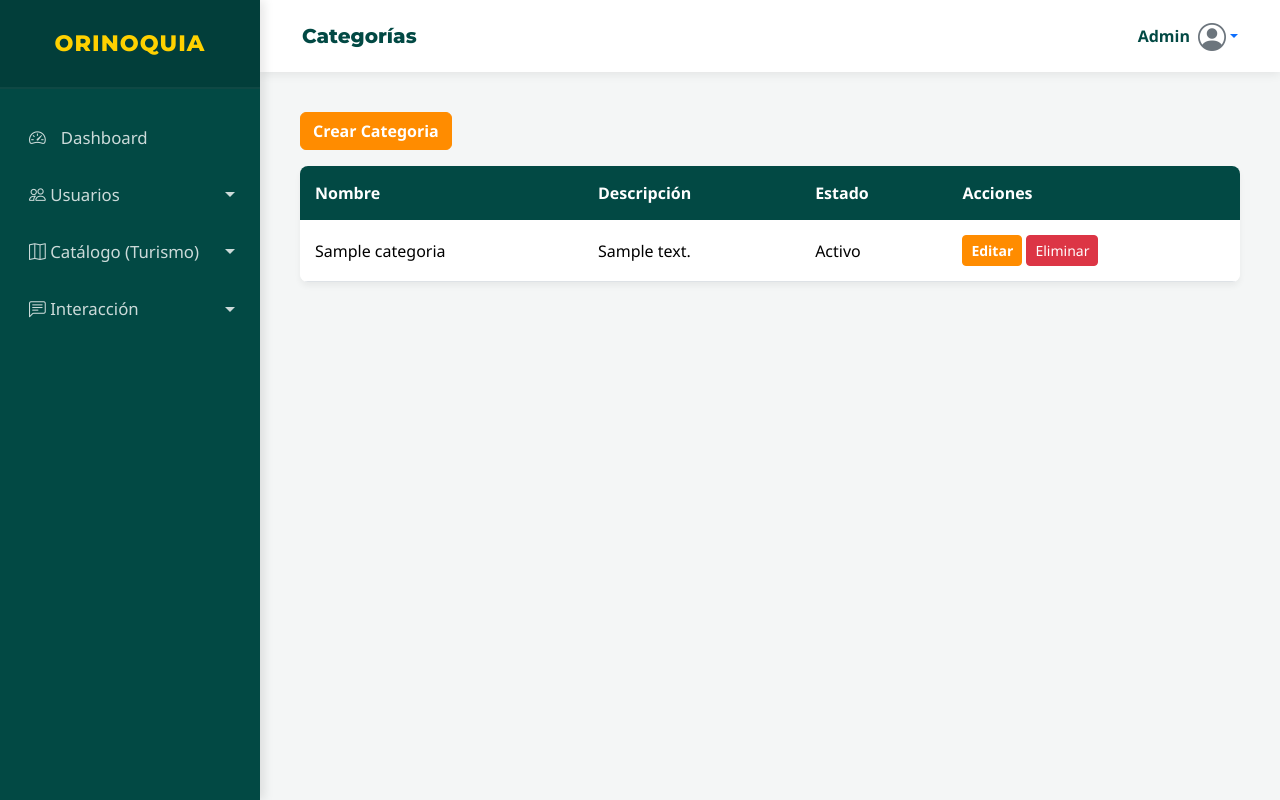
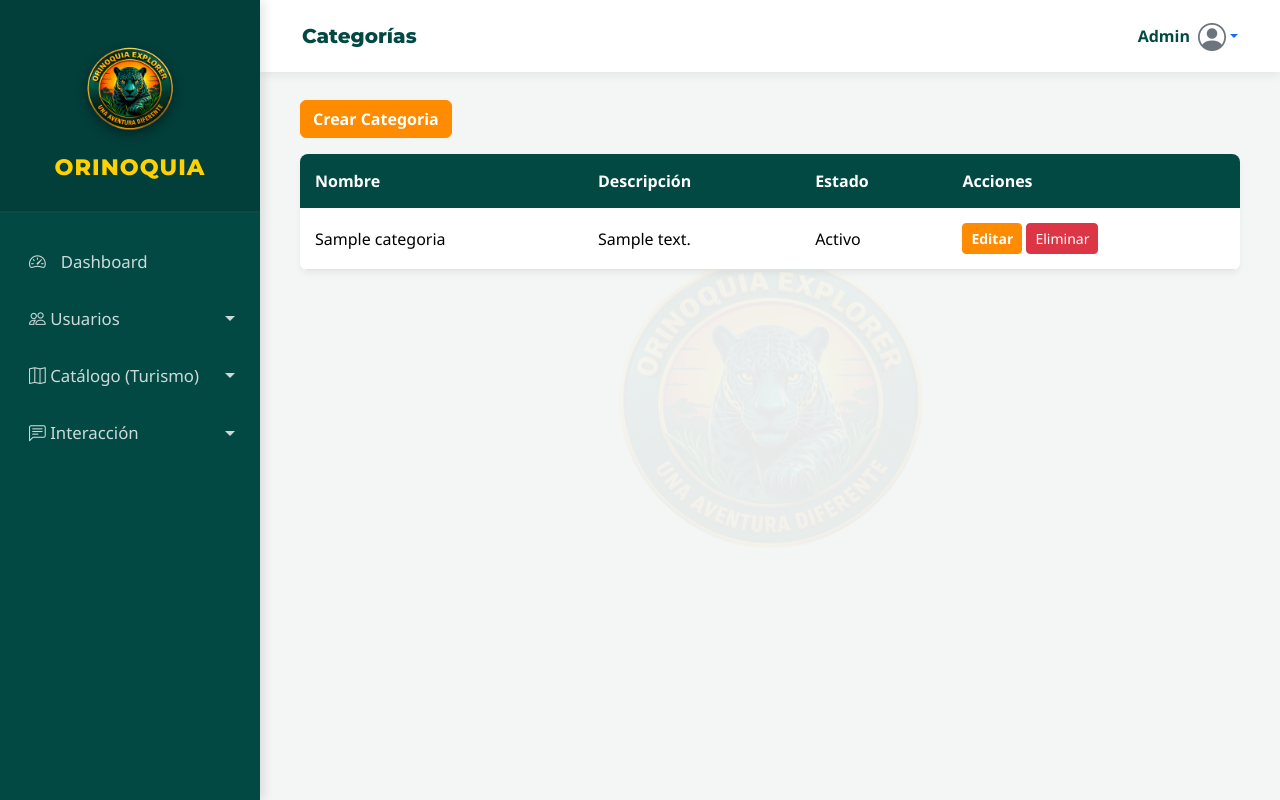
Before and after one commit to AntonyBotelloH/Orinoquia-Explorer, a Django app: page /experiencias/categoria/ in a window 1280 px wide. Run offline with Django 5.2, Linux system fonts and the light colour scheme; a user stored in the database is signed in; tables that the repository leaves empty hold one stand-in row (values such as "Sample post").

Commit message:
feat: add admin panel layout, stylesheet, and background removal script

```diff
--- a/experiencias/views.py
+++ b/experiencias/views.py
@@ -35,6 +35,7 @@ def crear_categoria(request):
         'form': form,
         'accion': accion,
     }
+
     return render(request, 'partials/base-creacion.html', context)
 
 @rol_requerido('ADMIN')
--- a/static/css/admin-style.css
+++ b/static/css/admin-style.css
@@ -22,7 +22,11 @@ body {
 #sidebar {
     min-width: 260px;
     max-width: 260px;
-    min-height: 100vh;
+    height: 100vh;
+    position: fixed;
+    top: 0;
+    left: 0;
+    overflow-y: auto;
     background-color: var(--brand-primary);
     color: white;
     transition: all 0.3s;
@@ -78,7 +82,8 @@ body {
 
 /* --- Main Content Area --- */
 #content {
-    width: 100%;
+    width: calc(100% - 260px);
+    margin-left: 260px;
     padding: 0;
     min-height: 100vh;
     display: flex;
@@ -91,6 +96,10 @@ body {
     box-shadow: 0 2px 10px rgba(0,0,0,0.08);
     padding: 15px 30px;
     z-index: 999;
+    position: fixed;
+    top: 0;
+    left: 260px;
+    right: 0;
 }
 
 .top-navbar .navbar-brand {
@@ -102,7 +111,24 @@ body {
 /* --- Main Body Content --- */
 .main-body {
     padding: 40px;
+    padding-top: 100px;
     flex: 1;
+    position: relative;
+}
+
+.main-body::before {
+    content: "";
+    position: fixed;
+    top: 0;
+    left: 260px;
+    right: 0;
+    bottom: 0;
+    background: url('../images/logo1_clean.png') no-repeat center center;
+    background-size: 35%;
+    opacity: 0.05;
+    mix-blend-mode: multiply;
+    z-index: -1;
+    pointer-events: none;
 }
 
 /* --- Overrides and Utilities --- */
--- a/templates/partials/base-admin.html
+++ b/templates/partials/base-admin.html
@@ -17,6 +17,7 @@
         <!-- Sidebar -->
         <nav id="sidebar">
             <div class="sidebar-header">
+                <img src="{% static 'images/logo1_clean.png' %}" alt="Logo" class="img-fluid mb-3 mt-2" style="width: 100px; filter: drop-shadow(0px 4px 6px rgba(0,0,0,0.4));">
                 <h3>Orinoquia</h3>
             </div>
             <ul class="list-unstyled components">
```
Also changed, not shown: remove_bg.py (added, +23 -0 lines), static/images/logo1_clean.png (added), static/images/logo2_clean.png (added).
